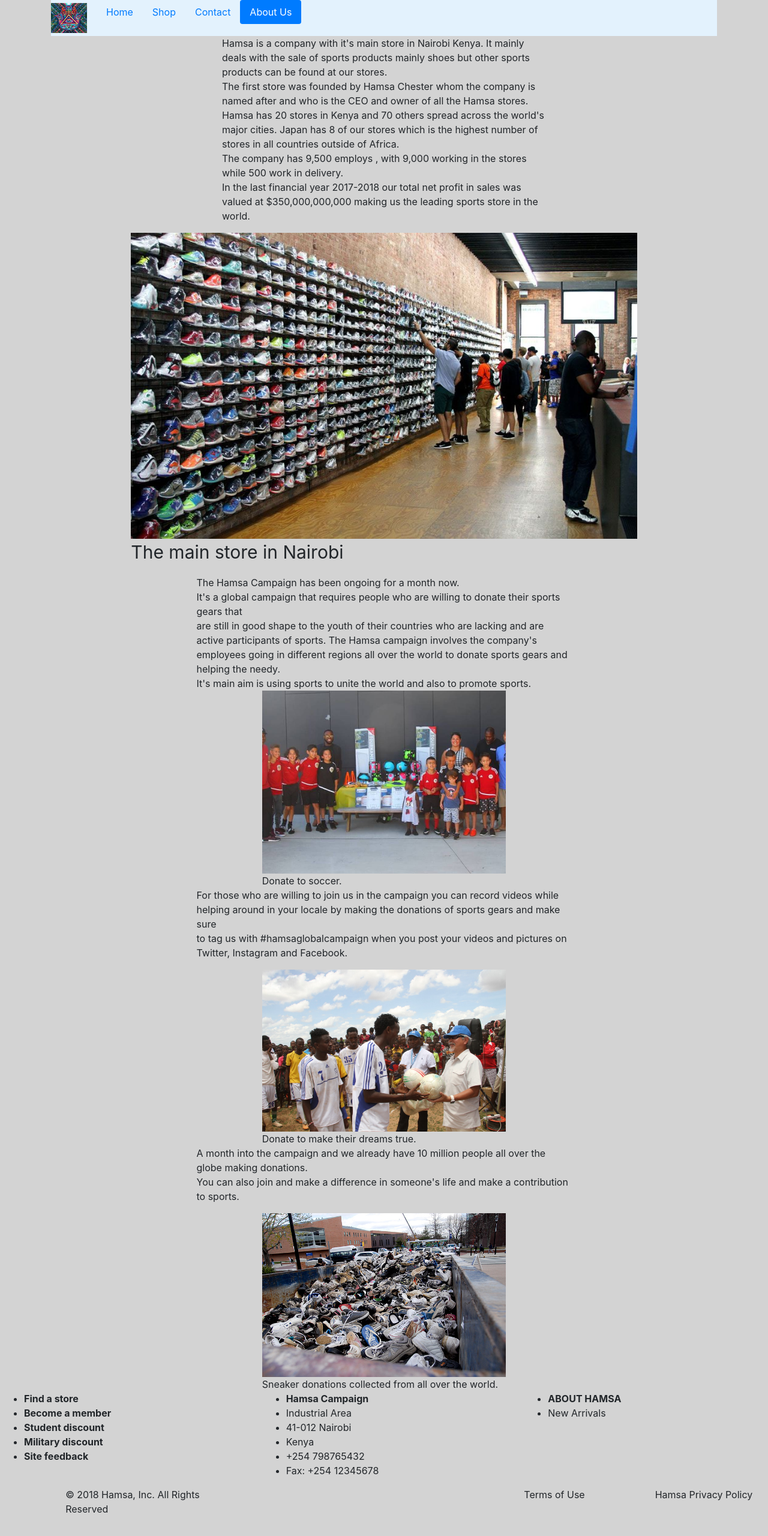
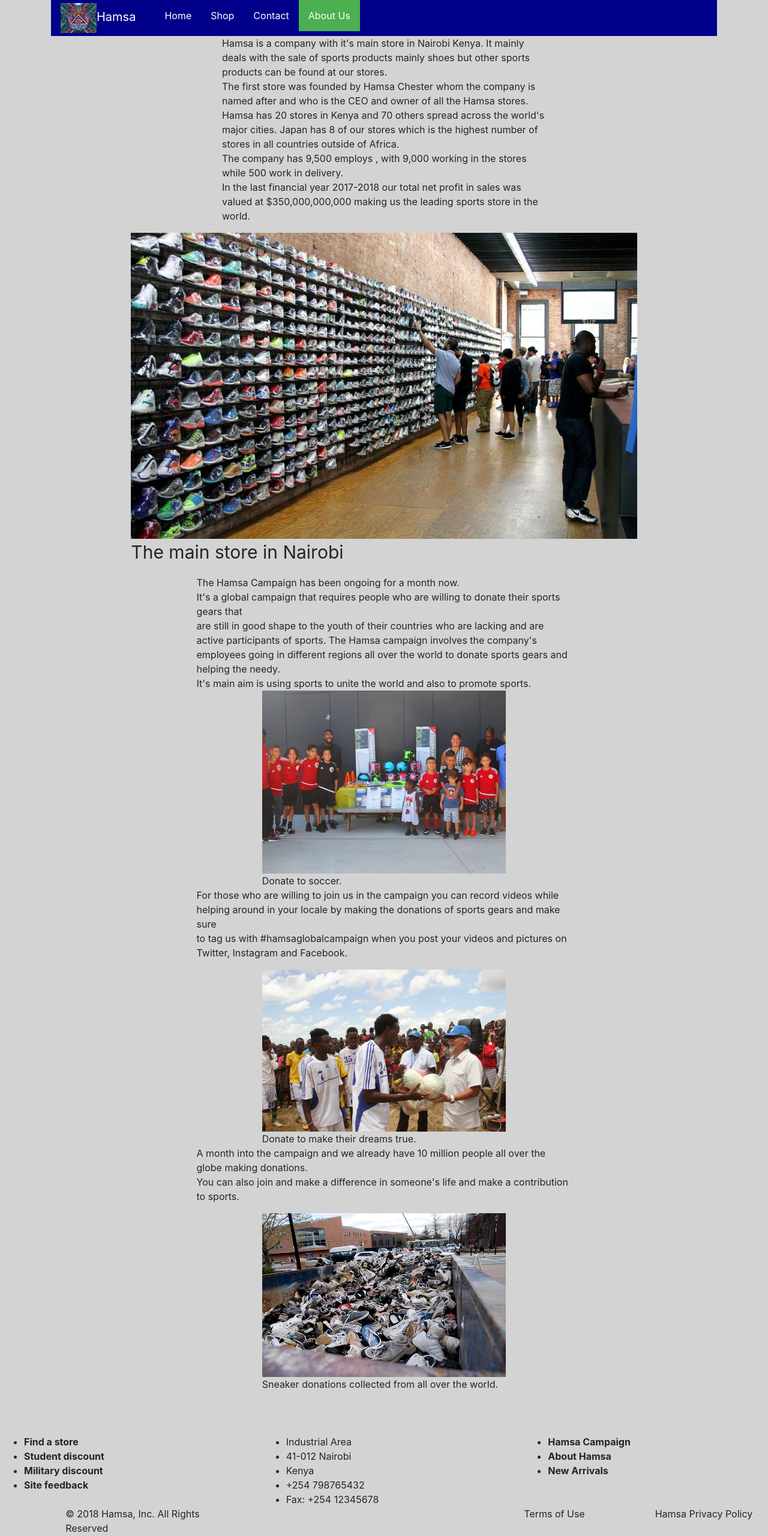
Before and after one commit to eddienjenga/Hamsa, a plain HTML site: page About Us.html in a window 1280 px wide. Shown: the whole page at 60% size. Drawn offline with Linux system fonts and the light colour scheme.

Commit message:
pill navigation bar has been removed

```diff
--- a/About Us.html
+++ b/About Us.html
@@ -11,7 +11,17 @@
 
        <div class="container">
 
-  <ul class="nav nav-pills" "navbar navbar-light" style="background-color: #e3f2fd;">
+                   <ul class="nav" style="background-color:darkblue;">
+                <li> <a class="navbar-brand" href="#">
+    <img src="images/hamsalogo.jpg" width="60" height="50" class="d-inline-block align-right" alt="Hamsa">Hamsa</a>
+      </li>
+  <li><a href="index.html">Home</a></li>
+  <li><a href="Shop.html">Shop</a></li>
+  <li><a href="Contact.html">Contact</a></li>
+  <li><a class="active" href="About%20Us.html">About Us</a></li>
+</ul>
+
+ <!-- <ul class="nav nav-pills" "navbar navbar-light" style="background-color: #e3f2fd;">
 
        <li> <a class="navbar-brand" href="#">
     <img src="images/hamsalogo.jpg" width="60" height="50" class="d-inline-block align-right" alt="Hamsa"></a>
@@ -33,7 +43,7 @@
     <a class="nav-link active" href="About%20Us.html">About Us</a>
   </li>
 
-</ul>
+</ul>-->
 
 
 
@@ -152,32 +162,42 @@
             <div class ="col 2"></div>
 
         </div>
-
+        <br> <br> <br>
 
      <div class="row">
             <div class="col-md-4">
                 <ul>
-                    <b><li class="hamsa02">Find a store</li></b>
-                    <b><li class="hamsa02">Become a member</li></b>
-                    <b><li class="hamsa02">Student discount</li></b>
-                    <b><li class="hamsa02">Military discount</li></b>
-                    <b><li class="hamsa02">Site feedback</li></b>
+                    <b><li >Find a store</li></b>
+                    <br>
+
+                    <b><li>Student discount</li></b>
+                    <br>
+                    <b><li >Military discount</li></b>
+                    <br>
+                    <b><li >Site feedback</li></b>
                 </ul>
             </div>
             <div class="col-md-4">
             <ul>
-                    <b><li class="hamsa02">Hamsa Campaign</li></b>
+
                     <li class="hamsa02">Industrial Area</li>
+                <br>
                     <li class="hamsa02">41-012 Nairobi</li>
+                <br>
                     <li class="hamsa02">Kenya</li>
+                <br>
                     <li class="hamsa02">+254 798765432</li>
+                <br>
                     <li class="hamsa02">Fax: +254 12345678</li>
                 </ul>
             </div>
             <div class="col-md-4">
                 <ul>
-                    <b><li class="hamsa02">ABOUT HAMSA</li></b>
-                    <li class="hamsa02">New Arrivals</li>
+                      <b><li class="hamsa02">Hamsa Campaign</li></b>
+                <br>
+                    <b><li class="hamsa02">About Hamsa</li></b>
+                    <br>
+                   <b> <li class="hamsa02">New Arrivals</li></b>
 
 
                 </ul>
--- a/css/style.css
+++ b/css/style.css
@@ -23,5 +23,36 @@
 
 .hamsao4{
    width: 100%;
+height: auto;
+}
+<style>
+ul {
+    list-style-type: none;
+    margin: 0;
+    padding: 0;
+    overflow: hidden;
+    background-color: #333;
 
 }
+
+li {
+    float: left;
+}
+
+li a {
+    display: block;
+    color: white;
+    text-align: center;
+    padding: 14px 16px;
+    text-decoration: none;
+
+}
+
+li a:hover:not(.active) {
+    background-color: #111;
+}
+
+.active {
+    background-color: #4CAF50;
+}
+</style>
--- a/styleabout.css
+++ b/styleabout.css
@@ -12,3 +12,32 @@
     font-size: 30px;
 
 }
+<style>
+ul {
+    list-style-type: none;
+    margin: 0;
+    padding: 0;
+    overflow: hidden;
+    background-color: #333;
+}
+
+li {
+    float: left;
+}
+
+li a {
+    display: block;
+    color: white;
+    text-align: center;
+    padding: 14px 16px;
+    text-decoration: none;
+}
+
+li a:hover:not(.active) {
+    background-color: #111;
+}
+
+.active {
+    background-color: #4CAF50;
+}
+</style>
--- a/stylecontact.css
+++ b/stylecontact.css
@@ -65,3 +65,32 @@ input[type=submit]:hover {
 
     background-color:lightslategrey;
 }
+<style>
+ul {
+    list-style-type: none;
+    margin: 0;
+    padding: 0;
+    overflow: hidden;
+    background-color: #333;
+}
+
+li {
+    float: left;
+}
+
+li a {
+    display: block;
+    color: white;
+    text-align: center;
+    padding: 14px 16px;
+    text-decoration: none;
+}
+
+li a:hover:not(.active) {
+    background-color: #111;
+}
+
+.active {
+    background-color: #4CAF50;
+}
+</style>
--- a/styleshop.css
+++ b/styleshop.css
@@ -1,9 +1,42 @@
 .card-img-top{
 
-    width: 270;
-    height: 230;
+    width: 200;
+    height: 200;
 }
 .hamsabg1{
     background-image: url("paper.gif");
     background-color: #cccccc;
 }
+
+
+
+
+<style>
+ul {
+    list-style-type: none;
+    margin: 0;
+    padding: 0;
+    overflow: hidden;
+    background-color: #333;
+}
+
+li {
+    float: left;
+}
+
+li a {
+    display: block;
+    color: white;
+    text-align: center;
+    padding: 14px 16px;
+    text-decoration: none;
+}
+
+li a:hover:not(.active) {
+    background-color: #111;
+}
+
+.active {
+    background-color: #4CAF50;
+}
+</style>
```
Also changed, not shown: Contact.html (+33 -11 lines), Shop.html (+53 -30 lines), index.html (+44 -14 lines).
